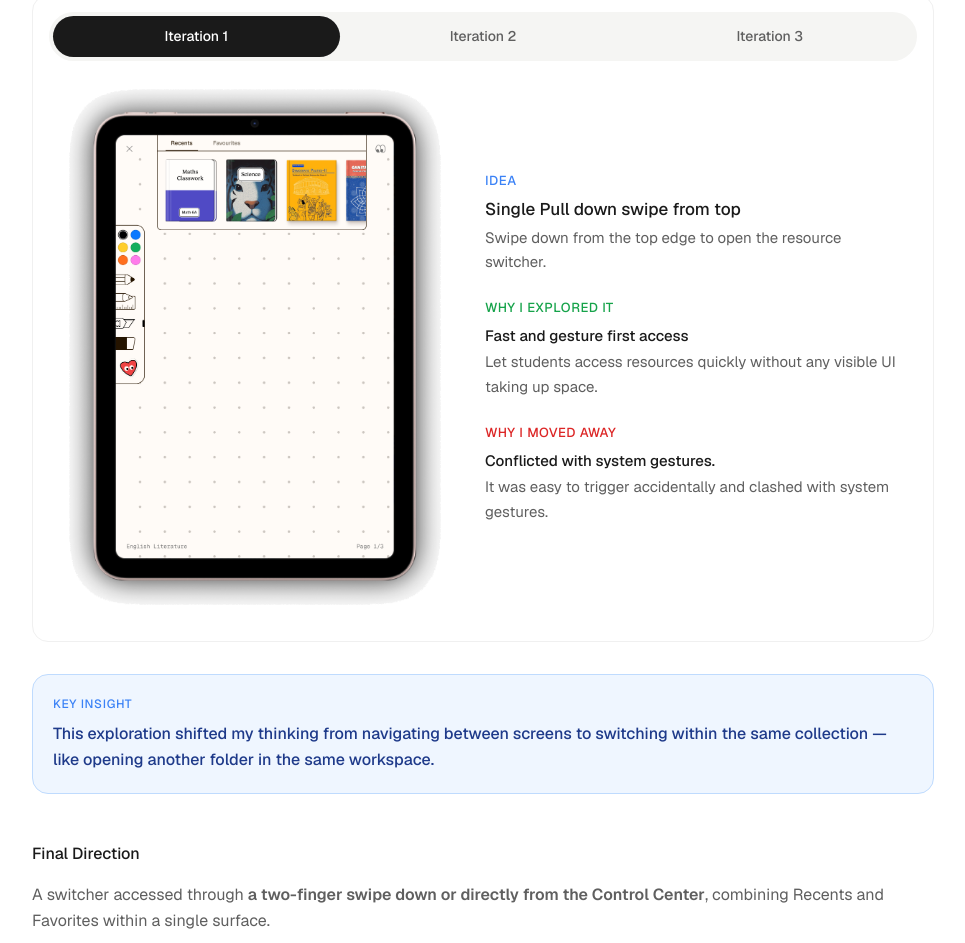
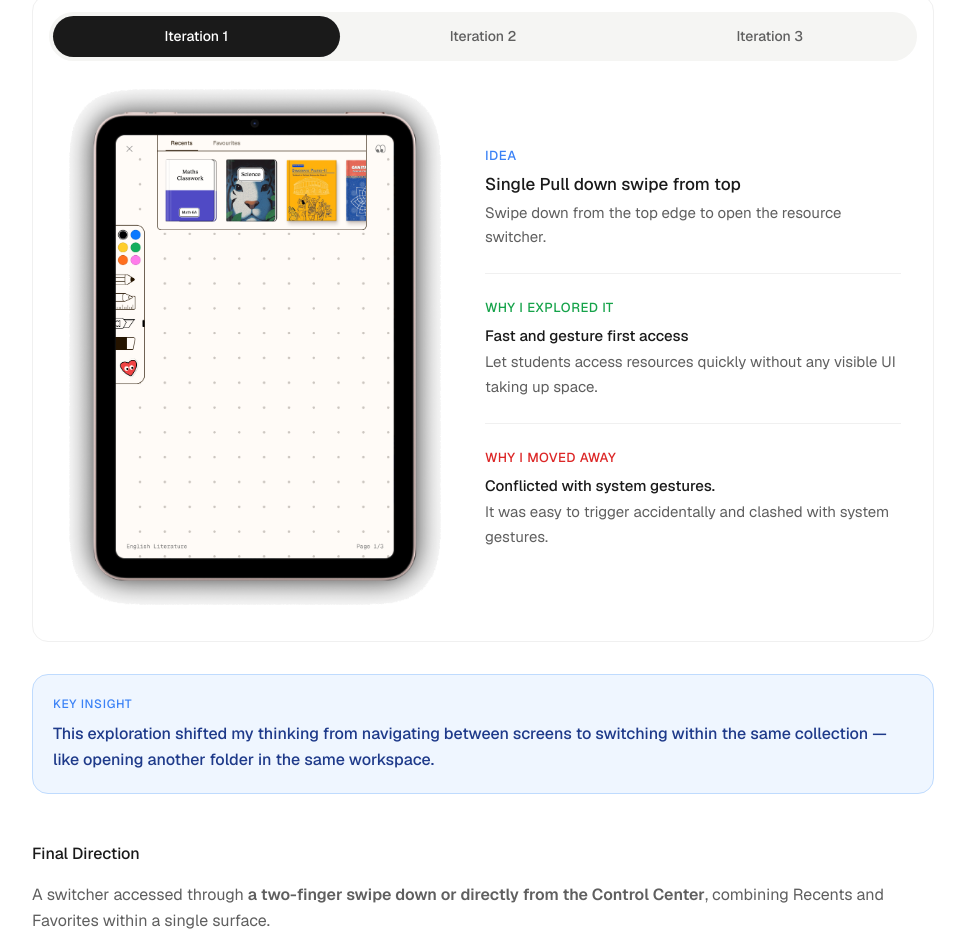
Before and after one commit to aditishinde304/my-portfolio, a Next.js app: page /work/superrbook in a window 1280 px wide. Shown: the part 3426-4369 px from the top of the page, without its empty margins (273-1238 px from the left). Built offline with nearby package versions, Linux system fonts and the light colour scheme; a web font is replaced by a local one.

Commit message:
Add divider lines between Idea/Why sections in exploration tabs

```diff
--- a/app/components/ExplorationTabs.tsx
+++ b/app/components/ExplorationTabs.tsx
@@ -67,8 +67,8 @@ export default function ExplorationTabs({
             className="w-full h-auto block"
           />
 
-          <div className="flex flex-col gap-6">
-            <div>
+          <div className="flex flex-col">
+            <div className="pb-6">
               <p className="text-[13px] font-medium tracking-[0.04em] uppercase mb-2" style={{ color: "#3B82F6" }}>
                 Idea
               </p>
@@ -80,7 +80,7 @@ export default function ExplorationTabs({
               </p>
             </div>
 
-            <div>
+            <div className="py-6" style={{ borderTop: "1px solid var(--border)" }}>
               <p className="text-[13px] font-medium tracking-[0.04em] uppercase mb-2" style={{ color: "#16A34A" }}>
                 Why I explored it
               </p>
@@ -92,7 +92,7 @@ export default function ExplorationTabs({
               </p>
             </div>
 
-            <div>
+            <div className="pt-6" style={{ borderTop: "1px solid var(--border)" }}>
               <p className="text-[13px] font-medium tracking-[0.04em] uppercase mb-2" style={{ color: "#DC2626" }}>
                 Why I moved away
               </p>
```
